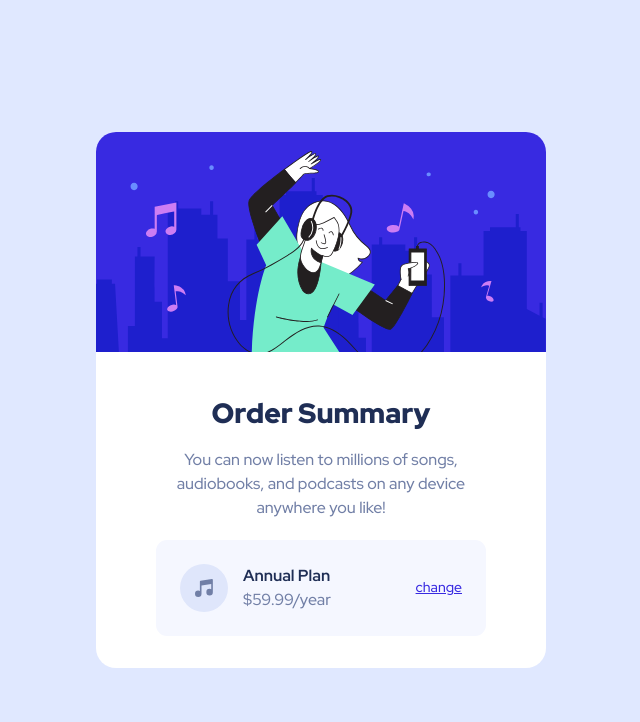
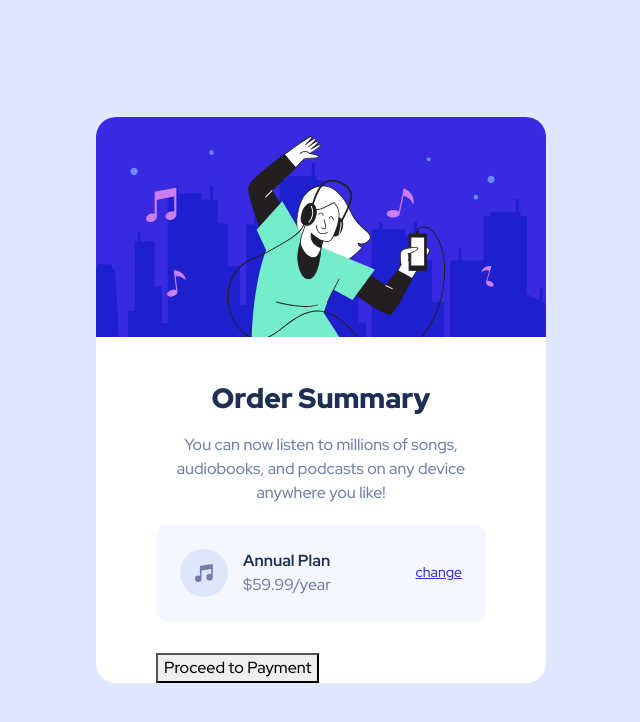
Before and after one commit to YashinN/FM-order_summary_component, a React (Create React App) app: page / in a window 1280 px wide. Shown: the top 722 px of the page, without its empty margins (319-959 px from the left). Built offline with nearby package versions, Linux system fonts and the light colour scheme.

Commit message:
Added payment button hmtl

```diff
--- a/src/Components/OrderSummary.js
+++ b/src/Components/OrderSummary.js
@@ -14,6 +14,7 @@ const OrderSummary = () => {
             any device anywhere you like!
           </p>
           <OrderPlan />
+          <button className="payment-btn">Proceed to Payment</button>
         </div>
       </div>
     </div>
```
